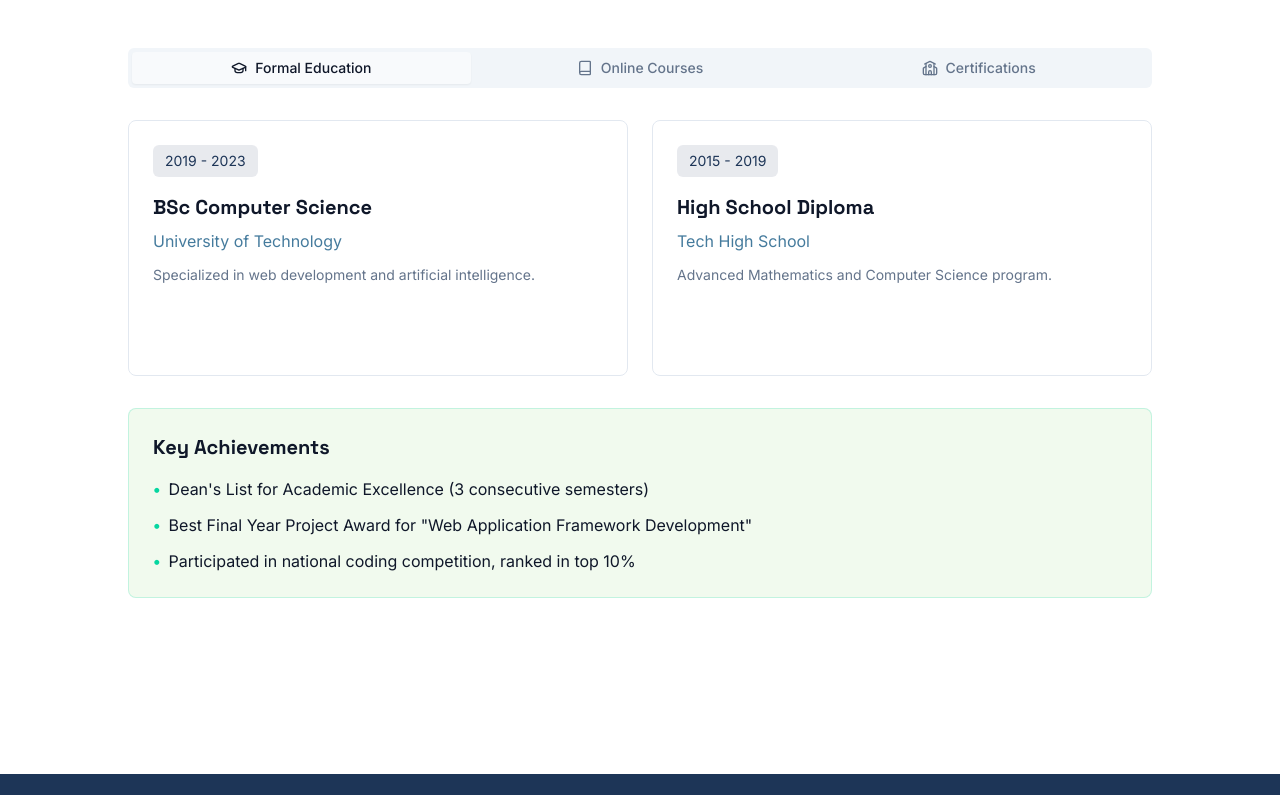
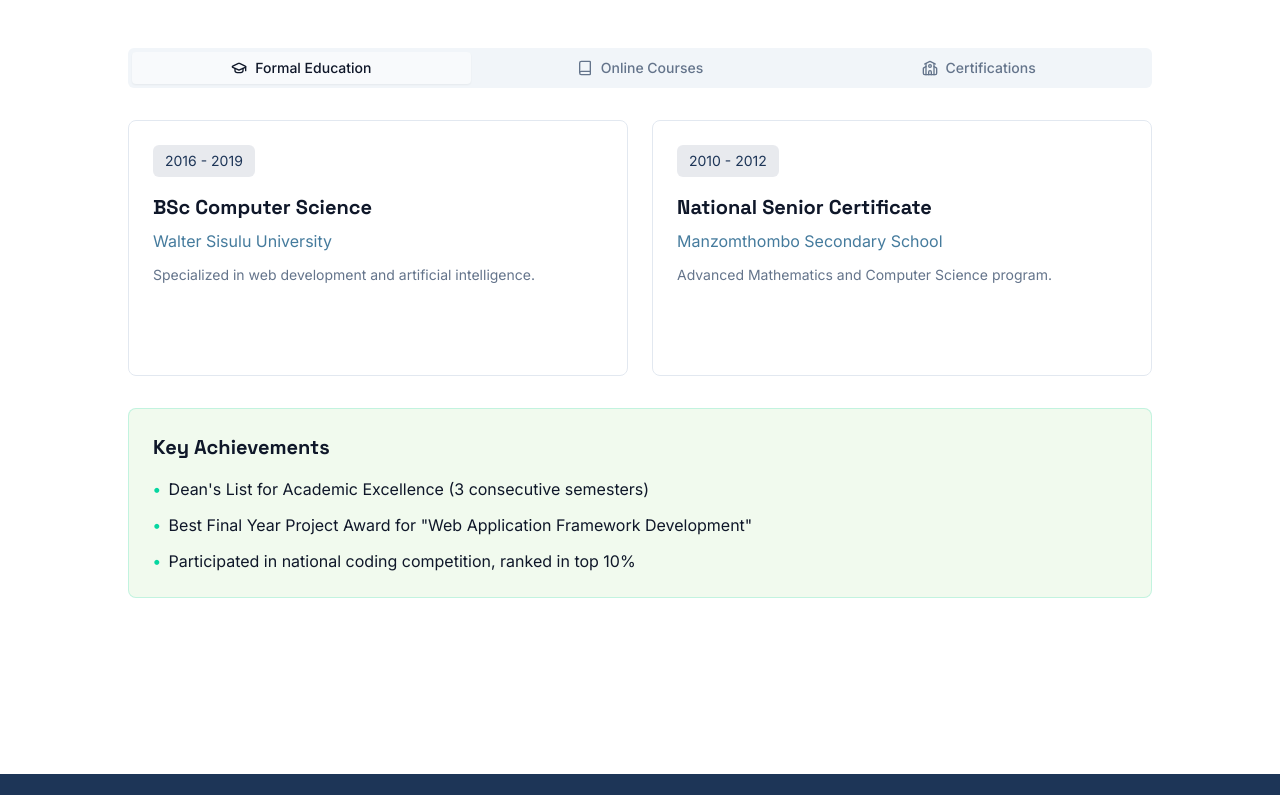
Before and after one commit to onkeyawa24/itsyawa, a React (Vite) app: page / in a window 1280 px wide. Shown: the part 4239-5034 px from the top of the page. Built offline with nearby package versions, Linux system fonts and the light colour scheme.

Commit message:
Update Education.tsx

```diff
--- a/src/components/sections/Education.tsx
+++ b/src/components/sections/Education.tsx
@@ -183,14 +183,14 @@ interface FormalEducation {
 const formalEducation: FormalEducation[] = [
   {
     degree: "BSc Computer Science",
-    institution: "University of Technology",
-    years: "2019 - 2023",
+    institution: "Walter Sisulu University",
+    years: "2016 - 2019",
     description: "Specialized in web development and artificial intelligence."
   },
   {
-    degree: "High School Diploma",
-    institution: "Tech High School",
-    years: "2015 - 2019",
+    degree: "National Senior Certificate",
+    institution: "Manzomthombo Secondary School",
+    years: "2010 - 2012",
     description: "Advanced Mathematics and Computer Science program."
   }
 ];
```
